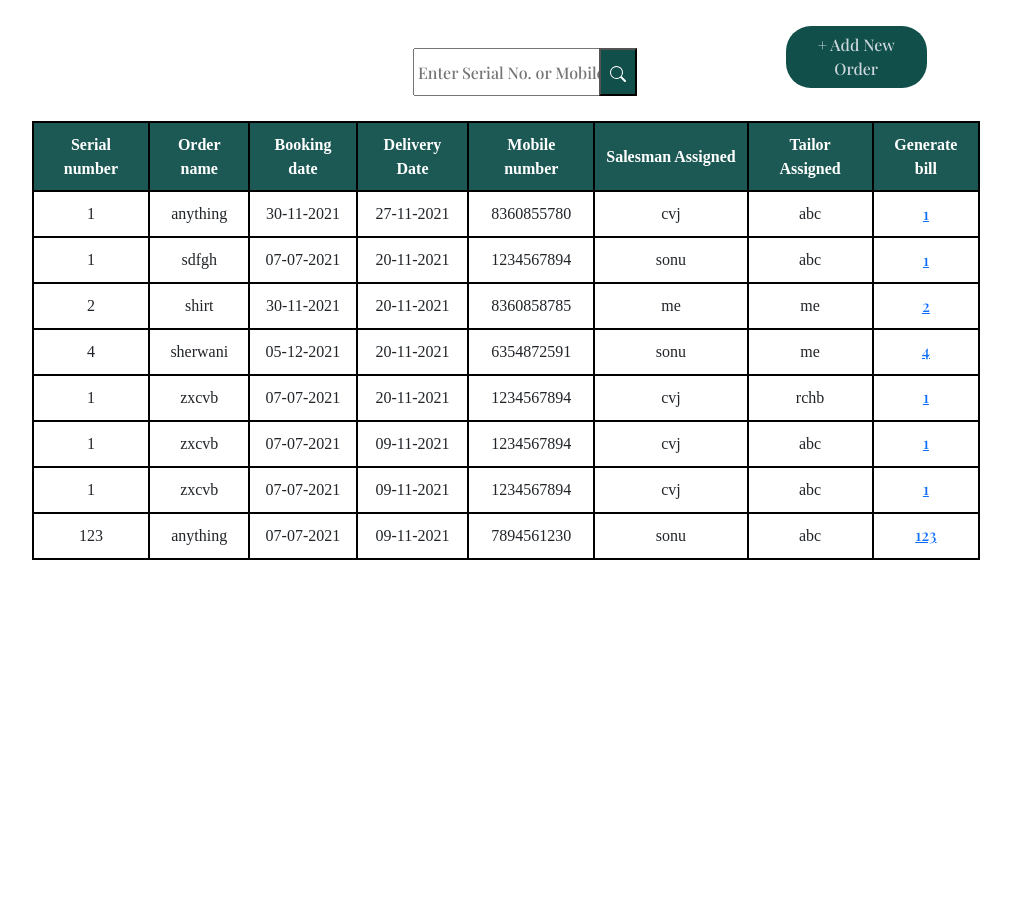
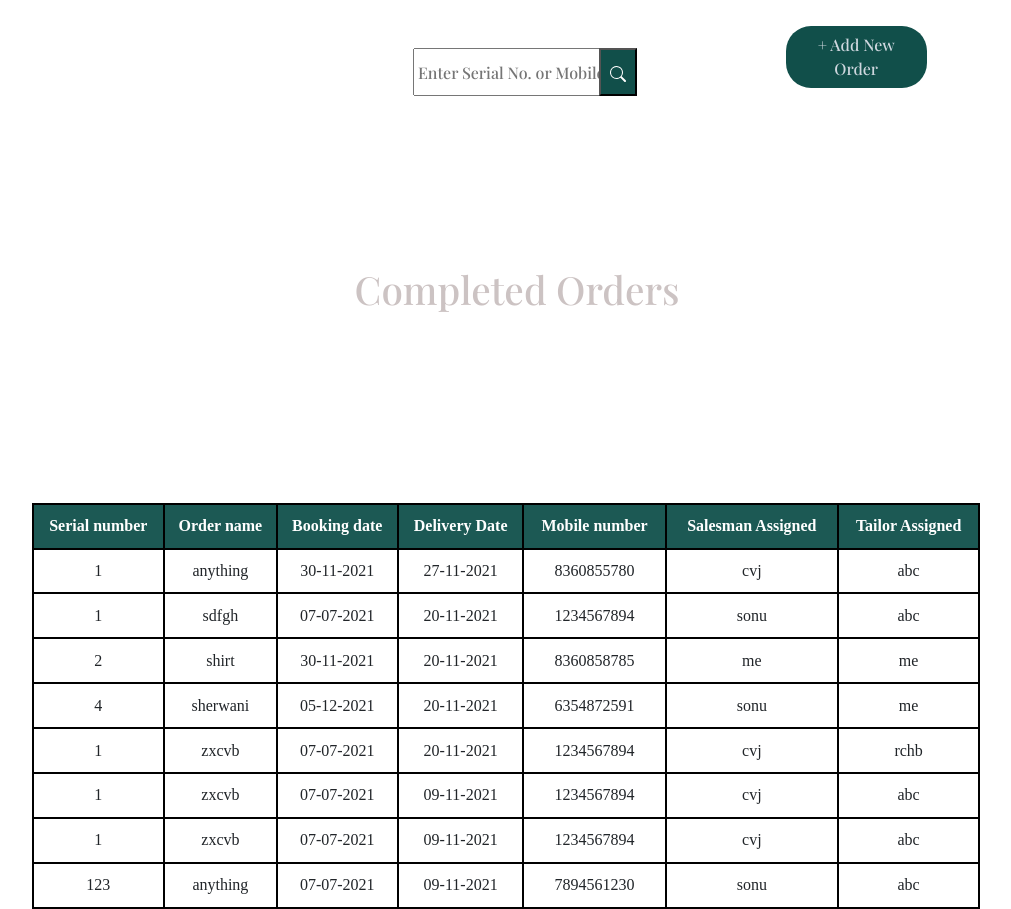
Before and after one commit to smanjot27/-Order-Management-and-Invoice-Generation-, a Django app: page /completedorders in a window 1280 px wide. Shown: the part 136-1045 px from the top of the page, without its empty margins (123-1134 px from the left). Before the commit the page ends 696 px from the top, so only its background shows below. Run offline with Django 3.2, Linux system fonts and the light colour scheme; data comes from the database, SQL or seed files in the repository.

Commit message:
Update complete.html

```diff
--- a/templates/complete.html
+++ b/templates/complete.html
@@ -8,6 +8,7 @@
 {% endblock stylesheet%}
 {% block body %}
 <div class="container">
+	<h2 id='headings'>Completed Orders</h2>
 <form method='POST' >
  {% csrf_token %}
 <input type="text" placeholder="Enter Serial No. or Mobile No." id="in" name="inp">
@@ -25,7 +26,6 @@
     	<th>Mobile number</th>
 		<th> Salesman Assigned</th>
 		<th>Tailor Assigned</th>
-    	<th>Generate bill</th>
      </tr>
     {% for x in pend%}
 		<tr>
@@ -36,7 +36,6 @@
         	<td>{{x.mobile_number}}</td>
 			<td>{{x.tailor_assigned}}</td>
 			<td>{{x.salesman_assigned}}</td>
-			<td><a href='generatebill/{{x.Order_id}}' target='_blank'>{{x.serial_number}}</a></td>
 		</tr>
 	{% endfor %}
 
```
